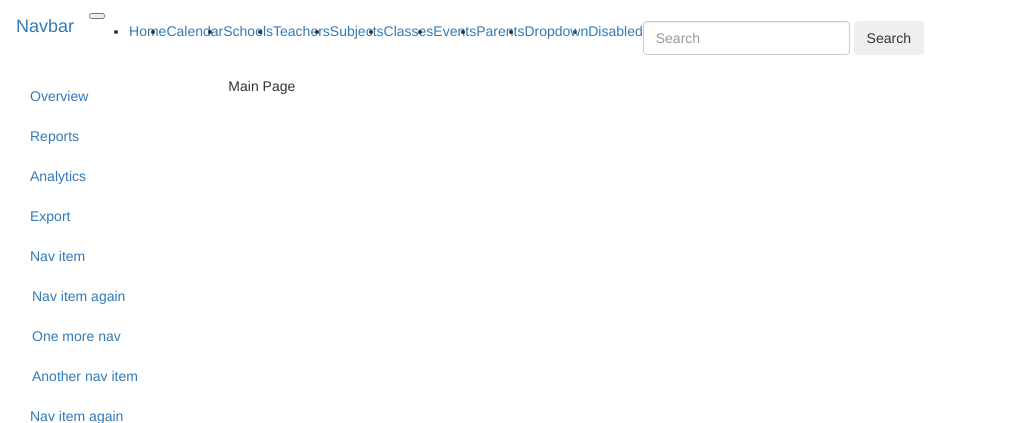
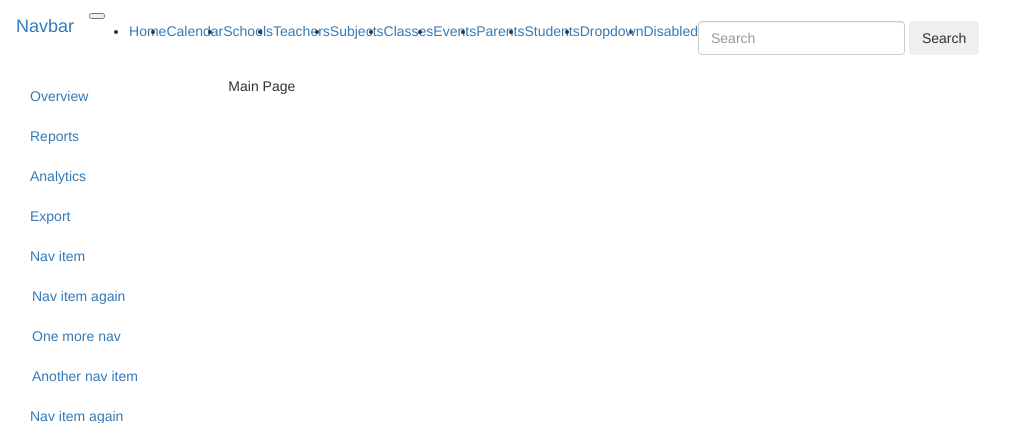
Before and after one commit to gavrilov/schl_schdl_public, a Flask app: page / in a window 1280 px wide. Shown: the top 423 px of the page, without its empty margins (0-1025 px from the left). Run offline with Flask 2, Linux system fonts and the light colour scheme; parts of the project's set-up code (start-up, migrations or seed data) failed here and were passed over; some libraries are stand-ins or nearby versions.

Commit message:
student link

```diff
--- a/app/templates/nav_bar.html
+++ b/app/templates/nav_bar.html
@@ -32,6 +32,9 @@
             <li class="nav-item">
                 <a class="nav-link" href="{{ url_for('parent.main') }}">Parents</a>
             </li>
+            <li class="nav-item">
+                <a class="nav-link" href="{{ url_for('student.main') }}">Students</a>
+            </li>
             <li class="nav-item dropdown">
                 <a class="nav-link dropdown-toggle" href="#" id="navbarDropdown" role="button"
                    data-toggle="dropdown" aria-haspopup="true" aria-expanded="false">
```
